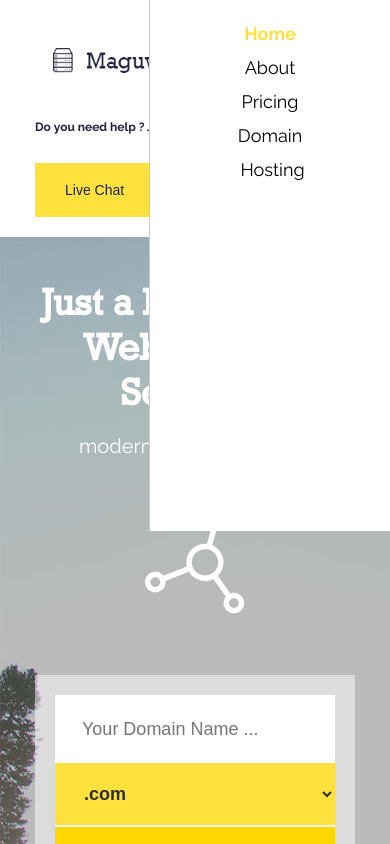
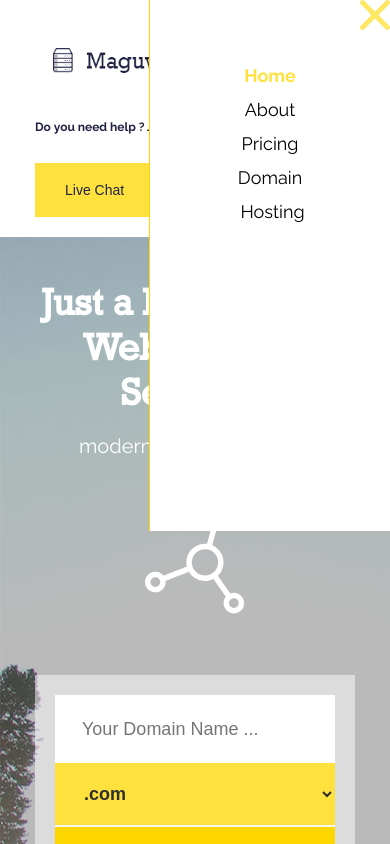
Before and after one commit to ekaterina-ryabova/maguwohost, a plain HTML site: page index.html in a window 390 px wide. Both pictures are taken after a click on the button "Меню". Shown: the top 844 px of the page. Drawn offline with Linux system fonts and the light colour scheme.

Commit message:
Простенькая менюха

```diff
--- a/css/style.css
+++ b/css/style.css
@@ -124,7 +124,7 @@ body {
 @media screen and (min-width: 320px) {
 	.page-navigation--mobile-only {
 		position: relative;
-		top: 35%;
+		top: calc(100% - 60%);
 		text-align: center;
 	}
 }
@@ -157,6 +157,7 @@ body {
 
 .menu-panel--active {
 	display: block;
+	transition: 0.5s ease;
 
 }
 
@@ -174,7 +175,8 @@ body {
 	color: #000000;
 	padding: 5px;
 }
-@media screen and (min-width: 320px) {
+
+@media screen and (max-width: 768px) {
 	.page-navigation__link--mobile-only {
 		display: block;
 		font-size: 18px;
@@ -285,8 +287,26 @@ body {
 		display: none;
 	}
 }
+@media screen and (max-width: 768px) {
+	.button--close-menu {
+		position: fixed;
+		right: 0;
+		top: 0;
+		background-color: transparent;
+		display: inline-block;
+		vertical-align: middle;
+		font-size: 0px;
+		width: 30px;
+		height: 30px;
+		background-image: url("../img/icons/menu-icon-close.svg");
+		background-repeat: no-repeat;
+		background-position: 50%;
+		opacity: 0.8;
+	}
+}
 
-.button--menu:hover {
+.button--menu:hover,
+.button--close-menu:hover {
 	background-color: transparent;
 }
 
--- a/index.html
+++ b/index.html
@@ -31,6 +31,7 @@
 					<a class="page-navigation__link page-navigation__link--mobile-only" href="#">Domain</a>
 					<a class="page-navigation__link page-navigation__link--mobile-only" href="#">Hosting</a>
 				</nav>
+				<button class="button button--close-menu" id="menu-close-button">Закрыть меню</button>
 			</div>
 			<div class="page-navigation-contacts">
 				<span class="page-navigation__text">Do&nbsp;you need help ? Just Email, Live chat or&nbsp;Call&nbsp;us</span>
--- a/js/script.js
+++ b/js/script.js
@@ -1,7 +1,12 @@
 "use strict";
 	var showMenu = document.getElementById('menu-show-button');
+	var hideMenu = document.getElementById('menu-close-button');
 	var navigation = document.getElementById('mobile-navigation');
 
 	showMenu.addEventListener('click', function() {
 		navigation.classList.toggle('menu-panel--active');
 	});
+
+	hideMenu.addEventListener('click', function() {
+		navigation.classList.remove('menu-panel--active');
+	});
```
Also changed, not shown: img/icons/menu-icon-close.svg (added), 1 other file.
